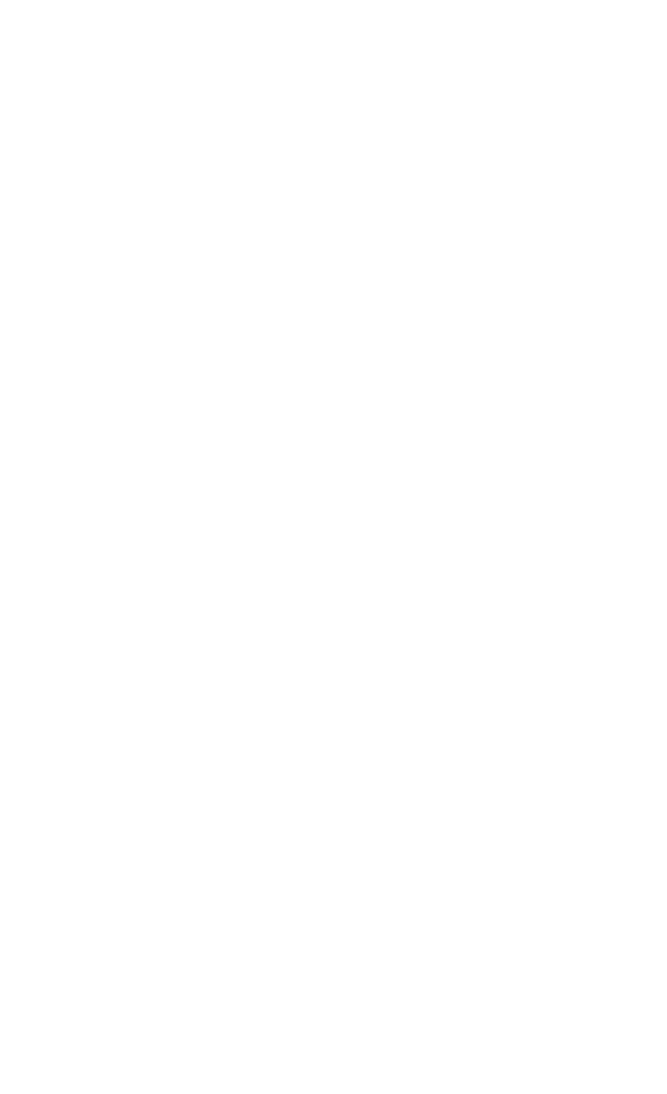
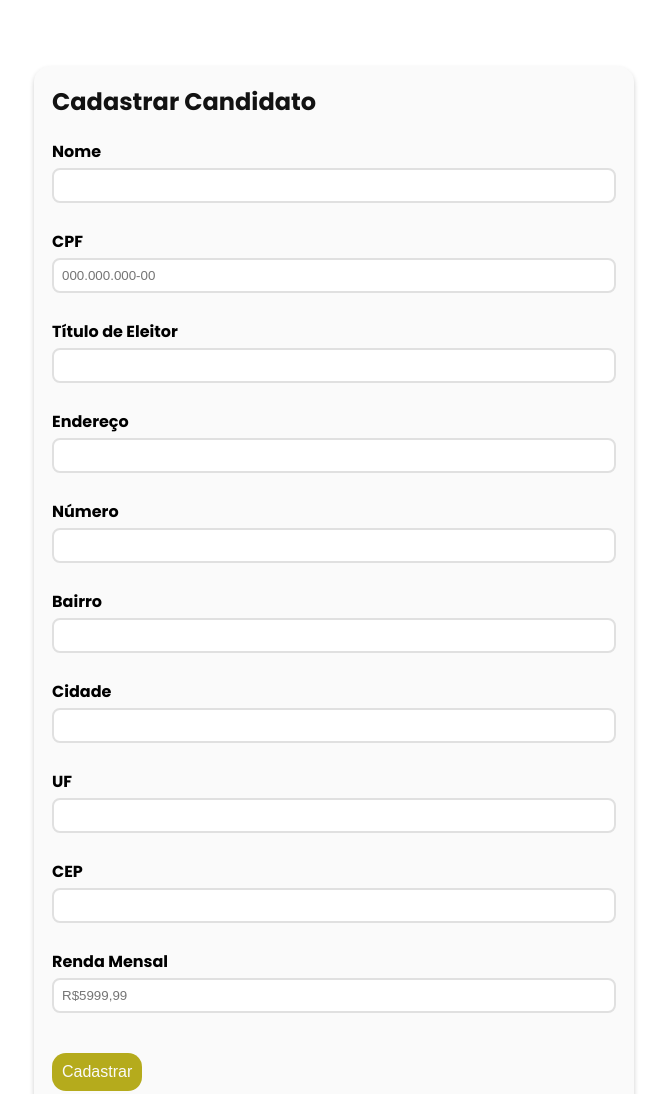
Before and after one commit to pedroandradepedro/-Sistema-de-Cadastro-de-Partidos-Pol-ticos-e-Candidatos, a website: page private/cadastroCandi.html in a window 1280 px wide. Shown: the top 1094 px of the page, without its empty margins (306-973 px from the left). Before the commit the page ends 800 px from the top, so only its background shows below. Drawn offline with Linux system fonts and the light colour scheme; files that its build step writes are made by us from their sources.

Commit message:
Alterando a página de cadastro para a de menu, adicionando html e css nas páginas de cadastro de partido e candidato, adicionando ./private no nodeJS

```diff
--- a/index.js
+++ b/index.js
@@ -7,6 +7,8 @@ const app = express();
 
 app.use(express.static("./public"));
 
+app.use(express.static("./private"));
+
 app.listen(porta, localhost, () => {
   console.log(`O servidor está disponível em http://${localhost}:${porta};`);
 });
--- a/private/cadastro.html
+++ /dev/null
@@ -1,39 +0,0 @@
-<!DOCTYPE html>
-<html lang="pt-br">
-
-<head>
-    <meta charset="UTF-8">
-    <meta name="viewport" content="width=device-width, initial-scale=1.0">
-
-    <link rel="preconnect" href="https://fonts.googleapis.com">
-    <link rel="preconnect" href="https://fonts.gstatic.com" crossorigin>
-    <link href="https://fonts.googleapis.com/css2?family=Poppins:wght@300;400;700&display=swap" rel="stylesheet">
-
-    <link rel="stylesheet" href="./css/style.css">
-
-    <title>Tela de Cadastro</title>
-
-</head>
-
-<body class="bg-login">
-
-    <main>
-
-        <div class="cadastro-bg">
-
-            <h1>Cadastrar:</h1>
-
-            <div class="cadastro-escolha">
-
-                <div class="cadastro-partido"><a href="/cadastroPartido.html">Partido</a></div>
-                <div class="cadastro-partido"><a href="/cadastroCandidato.html">Candidato</a></div>
-
-            </div>
-
-        </div>
-
-    </main>
-
-</body>
-
-</html>
--- a/private/cadastroCandi.html
+++ b/private/cadastroCandi.html
@@ -0,0 +1,86 @@
+<!DOCTYPE html>
+<html lang="pt-br">
+
+<head>
+    <meta charset="UTF-8">
+    <meta name="viewport" content="width=device-width, initial-scale=1.0">
+
+    <link rel="preconnect" href="https://fonts.googleapis.com">
+    <link rel="preconnect" href="https://fonts.gstatic.com" crossorigin>
+    <link href="https://fonts.googleapis.com/css2?family=Poppins:wght@300;400;700&display=swap" rel="stylesheet">
+
+    <link rel="stylesheet" href="./css/style.css">
+
+    <title>Cadastro de Partidos</title>
+
+</head>
+
+<body class="bg-login-cadastro">
+
+    <div class="login">
+
+        <form method="POST" action="/login" class="login-form">
+
+            <h2 class="form-title">Cadastrar Candidato</h2>
+
+            <div class="login-input">
+                <label for="nome">Nome</label>
+                <input type="text" id="nome" name="nome">
+            </div>
+
+            <div class="login-input">
+                <label for="cpf">CPF</label>
+                <input type="text" id="cpf" name="cpf" placeholder="000.000.000-00">
+            </div>
+
+            <div class="login-input">
+                <label for="titulo">Título de Eleitor</label>
+                <input type="text" id="titulo" name="titulo">
+            </div>
+
+            <div class="login-input">
+                <label for="endereco">Endereço</label>
+                <input type="text" id="endereco" name="endereco">
+            </div>
+
+            <div class="login-input">
+                <label for="numero">Número</label>
+                <input type="text" id="numero" name="numero">
+            </div>
+
+            <div class="login-input">
+                <label for="bairro">Bairro</label>
+                <input type="text" id="bairro" name="bairro">
+            </div>
+
+            <div class="login-input">
+                <label for="cidade">Cidade</label>
+                <input type="text" id="cidade" name="cidade">
+            </div>
+
+            <div class="login-input">
+                <label for="uf">UF</label>
+                <input type="text" id="uf" name="uf">
+            </div>
+
+            <div class="login-input">
+                <label for="cep">CEP</label>
+                <input type="text" id="cep" name="cep">
+            </div>
+
+            <div class="login-input">
+                <label for="renda">Renda Mensal</label>
+                <input type="text" id="renda" name="renda" placeholder="R$5999,99">
+            </div>
+
+
+
+            <button class="botao">Cadastrar</button>
+
+        </form>
+
+    </div>
+
+</body>
+
+</html>
--- a/public/css/style.css
+++ b/public/css/style.css
@@ -16,6 +16,7 @@
 body {
   font-family: "Poppins", sans-serif;
   color: #121212;
+  scroll-behavior: smooth;
 }
 
 ul {
@@ -221,7 +222,7 @@ a {
 }
 
 .login-form button:hover {
-  background: var(--bright-navy-blue);
+  background: green;
 }
 
 /* CADASTRO */
@@ -258,3 +259,23 @@ a {
   color: yellow;
   transition: 0.3s;
 }
+
+/* CADASTRO DE PARTIDO */
+
+.form-title {
+  margin-bottom: 20px;
+}
+
+.bg-login-cadastro {
+  background: var(--white);
+  width: 100%;
+  min-height: 100vh;
+  display: flex;
+  justify-content: center;
+  align-items: center;
+  padding: 50px 0;
+}
+
+.login-input label {
+  font-weight: 600;
+}
```
Also changed, not shown: private/cadastroPartido.html (+49 -0 lines), private/menu.html (+39 -0 lines), public/index.html (+2 -3 lines).
